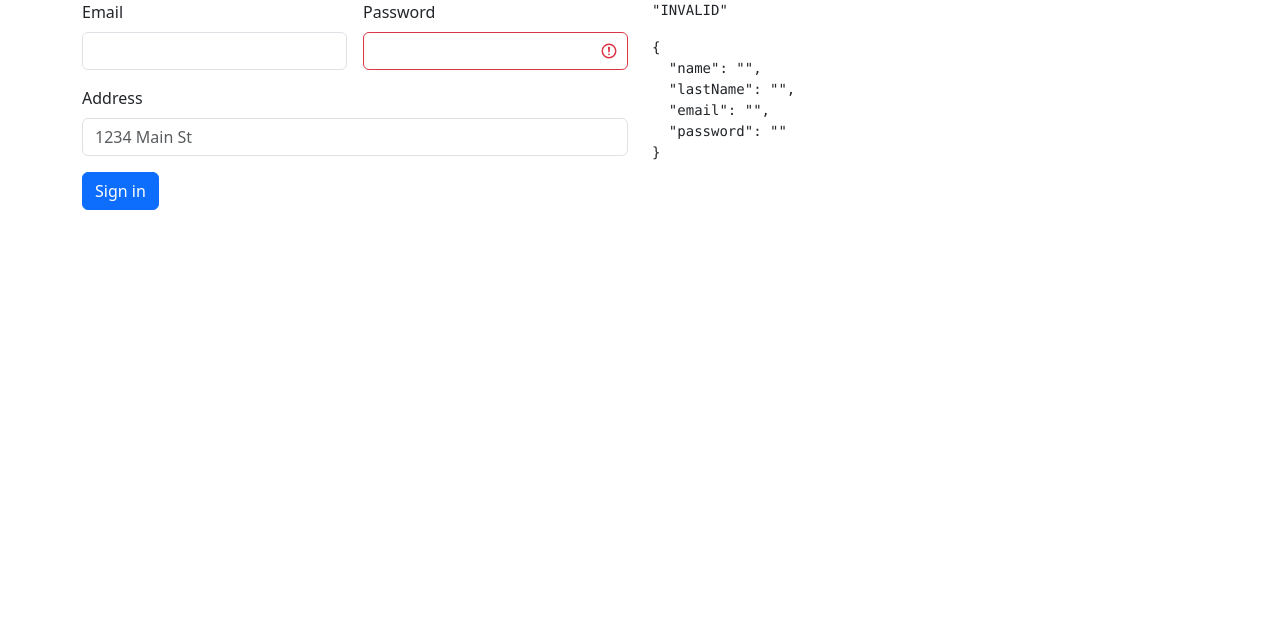
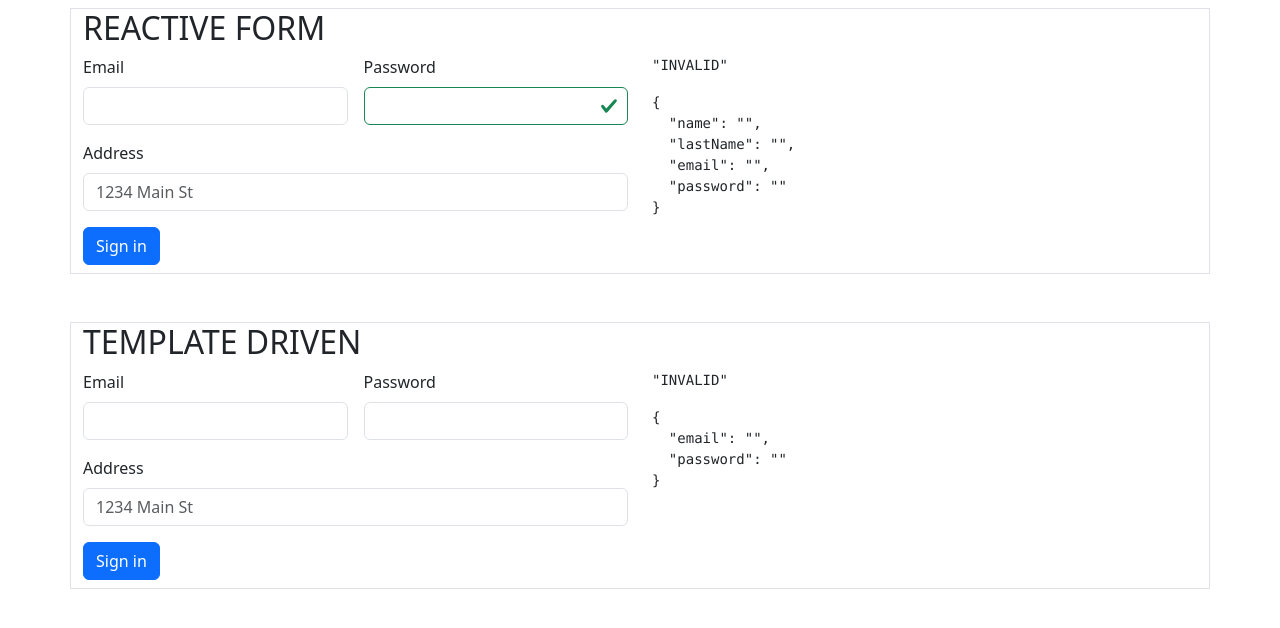
Before and after one commit to emiCacc/clase-06, an Angular app: page / in a window 1280 px wide. Shown: the top 628 px of the page. Built offline with nearby package versions, Linux system fonts and the light colour scheme.

Commit message:
template-driven

```diff
--- a/src/app/app.component.html
+++ b/src/app/app.component.html
@@ -1 +1,2 @@
 <app-reactive-forms></app-reactive-forms>
+<app-template-driven></app-template-driven>
--- a/src/app/components/reactive-forms/reactive-forms.component.html
+++ b/src/app/components/reactive-forms/reactive-forms.component.html
@@ -1,4 +1,5 @@
-<div class="container">
+<div class="container mt-2 border">
+  <h2>REACTIVE FORM</h2>
     <div class="row">
         <div class="col-6">
             <form [formGroup]="userForm" (ngSubmit)="onSubmit()" class="row g-3">
@@ -17,41 +18,14 @@
                     formControlName="password"
                     type="password"
                     class="form-control"
-                    [ngClass]="emailControl?.valid ? 'is-valid' : 'is-invalid' "
+                    [ngClass]="paswordControl?.valid ? 'is-valid' : 'is-invalid' "
                     id="inputPassword4">
                 </div>
                 <div class="col-12">
                   <label for="inputAddress" class="form-label">Address</label>
                   <input type="text" class="form-control" id="inputAddress" placeholder="1234 Main St">
                 </div>
-                <!-- <div class="col-12">
-                  <label for="inputAddress2" class="form-label">Address 2</label>
-                  <input type="text" class="form-control" id="inputAddress2" placeholder="Apartment, studio, or floor">
-                </div>
-                <div class="col-md-6">
-                  <label for="inputCity" class="form-label">City</label>
-                  <input type="text" class="form-control" id="inputCity">
-                </div>
-                <div class="col-md-4">
-                  <label for="inputState" class="form-label">State</label>
-                  <select id="inputState" class="form-select">
-                    <option selected>Choose...</option>
-                    <option>...</option>
-                  </select>
-                </div>
-                <div class="col-md-2">
-                  <label for="inputZip" class="form-label">Zip</label>
-                  <input type="text" class="form-control" id="inputZip">
-                </div>
-                <div class="col-12">
-                  <div class="form-check">
-                    <input class="form-check-input" type="checkbox" id="gridCheck">
-                    <label class="form-check-label" for="gridCheck">
-                      Check me out
-                    </label>
-                  </div>
-                </div>-->
-                <div class="col-12">
+                <div class="col-12 mb-2">
                   <button type="submit" class="btn btn-primary">Sign in</button>
                 </div>
               </form>
--- a/src/app/components/reactive-forms/reactive-forms.component.ts
+++ b/src/app/components/reactive-forms/reactive-forms.component.ts
@@ -41,6 +41,11 @@ userForm = this.formBuilder.group({
 get emailControl() {
   return this.userForm.get('email');
 }
+
+get paswordControl() {
+  return this.userForm.get('password');
+}
+
   constructor(private formBuilder: FormBuilder) {}
 
 onSubmit(): void{
--- a/src/app/components/template-driven/template-driven.component.html
+++ b/src/app/components/template-driven/template-driven.component.html
@@ -1 +1,52 @@
-<p>template-driven works!</p>
+<div class="container mt-5 border">
+    <h2>TEMPLATE DRIVEN</h2>
+    <div class="row">
+        <div class="col-6">
+            <form (ngSubmit)="onSubmit(myForm)" #myForm="ngForm" class="row g-3">
+                <div class="col-md-6">
+                  <label for="inputEmail4" class="form-label">Email</label>
+                  <input
+                    #emailControl="ngModel"
+                    [(ngModel)]="myFormModel.email"
+                    required
+                    [class.is-valid]="emailControl.valid"
+                    [class.is-invalid]="emailControl.touched && emailControl.invalid"
+                    pattern="[a-zA-Z0-9._%+-]+@[a-zA-Z0-9.-]+.[a-zA-Z]{2,}"
+                    name="email"
+                    type="email"
+                    class="form-control"
+                    id="inputEmail4">
+                    <div *ngIf="emailControl.hasError('required')" class="invalid-feedback">Este campo es obligatorio</div>
+                    <div *ngIf="emailControl.hasError('pattern')" class="invalid-feedback">Este email es inválido</div>
+                </div>
+                <div class="col-md-6">
+                  <label for="inputPassword4" class="form-label">Password</label>
+                  <input
+                    #passwordControl="ngModel"
+                    [(ngModel)]="myFormModel.password"
+                    required
+                    [class.is-valid]="passwordControl.valid"
+                    [class.is-invalid]="passwordControl.touched && passwordControl.invalid"
+                    pattern="[a-zA-Z0-9._%+-]+@[a-zA-Z0-9.-]+.[a-zA-Z]{2,}"
+                    name="password"
+                    type="password"
+                    class="form-control"
+                    id="inputPassword4">
+                    <div *ngIf="passwordControl.hasError('required')" class="invalid-feedback">Este campo es obligatorio</div>
+                    <div *ngIf="passwordControl.hasError('pattern')" class="invalid-feedback">Contraseña inválida o incorrecta</div>
+                </div>
+                <div class="col-12">
+                  <label for="inputAddress" class="form-label">Address</label>
+                  <input type="text" class="form-control" id="inputAddress" placeholder="1234 Main St">
+                </div>
+                <div class="col-12 mb-2">
+                  <button type="submit" class="btn btn-primary">Sign in</button>
+                </div>
+              </form>
+        </div>
+        <div class="col-6">
+            <pre>{{ myForm.status | json }}</pre>
+            <pre>{{ myForm.value | json }}</pre>
+        </div>
+    </div>
+</div>
--- a/src/app/components/template-driven/template-driven.component.ts
+++ b/src/app/components/template-driven/template-driven.component.ts
@@ -1,4 +1,6 @@
 import { Component } from '@angular/core';
+import { NgForm } from '@angular/forms';
+import Swal from 'sweetalert2';
 
 @Component({
   selector: 'app-template-driven',
@@ -7,4 +9,28 @@ import { Component } from '@angular/core';
 })
 export class TemplateDrivenComponent {
 
+  myFormModel = {
+    name: '',
+    lastName: '',
+    email: '',
+    password: '',
+  };
+
+  onSubmit(ngForm: NgForm):void {
+    console.log(ngForm);
+  if (ngForm.valid){
+    Swal.fire({
+      title: 'Enviado',
+      icon: 'success',
+    });
+    console.log(ngForm.form.value);
+  }else {
+    ngForm.form.markAllAsTouched();
+      // Swal.fire({
+      // title: 'Error',
+      // icon: 'error',
+      // })
+  }
+  }
+
 }
```
